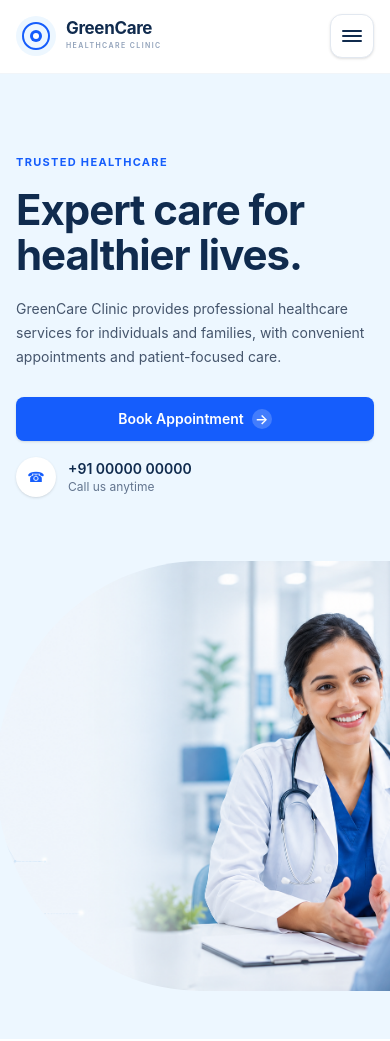
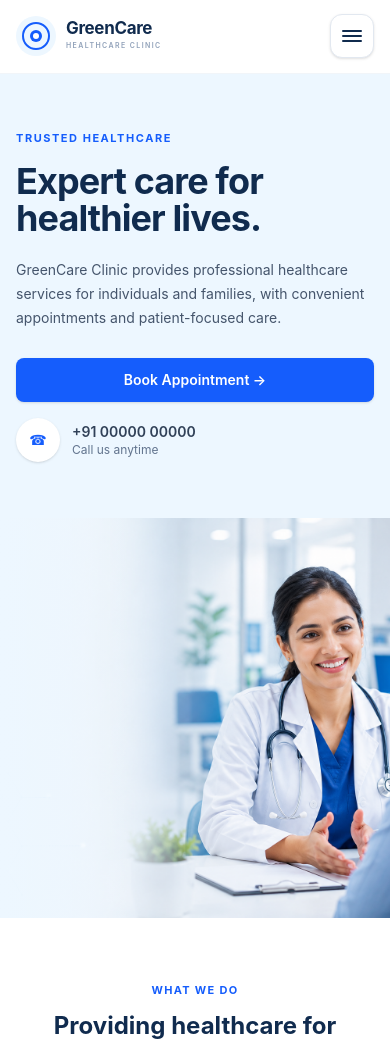
Before and after one commit to Galvinmariaalversa/greencare-clinic, a React (Vite) app: page / in a window 390 px wide. Shown: the top 1041 px of the page. Built offline with nearby package versions, Linux system fonts and the light colour scheme.

Commit message:
Fix hero responsive layout

```diff
--- a/src/pages/Home.jsx
+++ b/src/pages/Home.jsx
@@ -96,29 +96,46 @@ function Home() {
 
       {/* =====================================================
     HERO
-      ====================================================== */}
+===================================================== */}
 
-      <section className="bg-[#edf7ff]">
-        <Container>
+<section className="overflow-hidden bg-[#edf7ff]">
+  <div className="grid min-h-[520px] lg:grid-cols-2">
 
-          <div className="grid min-h-[560px] items-center gap-8 py-12 lg:grid-cols-[0.88fr_1.12fr] lg:gap-0 lg:py-0">
+    {/* =================================================
+        LEFT CONTENT
+    ================================================== */}
 
-            {/* LEFT */}
+    <div className="flex items-center">
+      <div
+        className="
+          w-full
+          max-w-xl
+          px-4
+          py-14
+          sm:px-6
+          sm:py-16
+          lg:ml-auto
+          lg:px-10
+          lg:py-20
+          xl:px-12
+          2xl:px-16
+        "
+      >
 
-            <div className="relative z-10 max-w-[560px] py-8 lg:py-20">
-
-              <p className="text-[11px] font-bold uppercase tracking-[0.12em] text-blue-600 sm:text-xs">
+        <p className="text-[11px] font-bold uppercase tracking-[0.14em] text-blue-600 sm:text-xs">
           Trusted Healthcare
         </p>
 
-              <h1 className="mt-4 max-w-[520px] text-[42px] font-bold leading-[1.08] tracking-tight text-[#102b4e] sm:text-5xl lg:text-[58px]">
-                Expert care for healthier lives.
+        <h1 className="mt-4 max-w-xl text-4xl font-bold leading-[1.05] tracking-tight text-[#102b4e] sm:text-5xl lg:text-[3.4rem] xl:text-6xl">
+          Expert care for
+          <br />
+          healthier lives.
         </h1>
 
-              <p className="mt-5 max-w-[500px] text-sm leading-6 text-slate-600 sm:text-base">
-                GreenCare Clinic provides professional healthcare services
-                for individuals and families, with convenient appointments
-                and patient-focused care.
+        <p className="mt-5 max-w-lg text-sm leading-6 text-slate-600 sm:text-base sm:leading-7">
+          GreenCare Clinic provides professional healthcare
+          services for individuals and families, with convenient
+          appointments and patient-focused care.
         </p>
 
         <div className="mt-7 flex flex-col gap-4 sm:flex-row sm:items-center">
@@ -126,26 +143,22 @@ function Home() {
           <Button
             to="/appointments"
             size="md"
-                  className="rounded-full px-5"
+            className="rounded-lg"
           >
-                  Book Appointment
-
-                  <span className="ml-2 flex h-5 w-5 items-center justify-center rounded-full bg-white/20">
-                    →
-                  </span>
+            Book Appointment →
           </Button>
 
           <a
-                  href={`tel:${clinic.contact.phone.replace(/\s/g, "")}`}
-                  className="flex items-center gap-3 rounded-full text-sm text-slate-700 focus-visible:outline-2 focus-visible:outline-offset-4 focus-visible:outline-blue-600"
+            href={`tel:${clinic.phone.replace(/\s/g, "")}`}
+            className="group flex items-center gap-3"
           >
-                  <span className="flex h-10 w-10 items-center justify-center rounded-full bg-white text-blue-600 shadow-sm">
+            <span className="flex h-11 w-11 shrink-0 items-center justify-center rounded-full bg-white text-sm text-blue-600 shadow-sm transition-transform duration-300 group-hover:scale-105">
               ☎
             </span>
 
             <span>
-                    <span className="block font-semibold text-[#102b4e]">
-                      {clinic.contact.phone}
+              <span className="block text-sm font-semibold text-slate-700">
+                {clinic.phone}
               </span>
 
               <span className="block text-xs text-slate-500">
@@ -157,34 +170,49 @@ function Home() {
         </div>
 
       </div>
+    </div>
 
-            {/* RIGHT IMAGE */}
 
-            <div className="relative h-full min-h-[430px] lg:min-h-[560px]">
+    {/* =================================================
+        RIGHT IMAGE
+    ================================================== */}
 
-              <div className="absolute inset-y-0 right-[-32px] left-[-20px] overflow-hidden rounded-l-[50%] lg:right-[-80px]">
+    <div className="relative min-h-[400px] overflow-hidden lg:min-h-[520px]">
 
       <img
         src={heroImage}
-                  alt="GreenCare Clinic healthcare environment"
-                  className="h-full w-full object-cover object-center"
-                  width="1200"
-                  height="800"
-                  loading="eager"
+        alt="Healthcare professional consulting with a patient at GreenCare Clinic"
+        className="
+          absolute
+          inset-0
+          h-full
+          w-full
+          object-cover
+          object-center
+        "
         fetchPriority="high"
-                  decoding="async"
+      />
+
+      {/* Soft fade between text and image */}
+
+      <div
+        className="
+          pointer-events-none
+          absolute
+          inset-y-0
+          left-0
+          w-1/3
+          bg-gradient-to-r
+          from-[#edf7ff]
+          via-[#edf7ff]/70
+          to-transparent
+        "
       />
 
     </div>
 
   </div>
-
-          </div>
-
-        </Container>
 </section>
-
-
       {/* =====================================================
           WHAT WE DO
       ====================================================== */}
```
Lines whose indentation alone changed are shown as unchanged.
